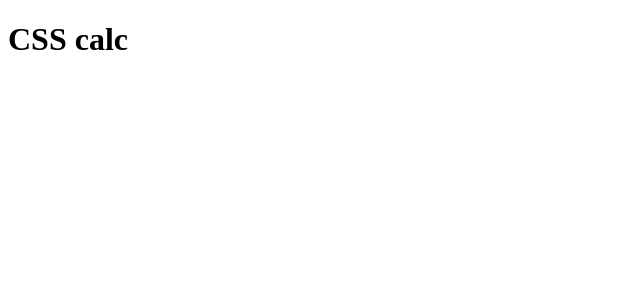
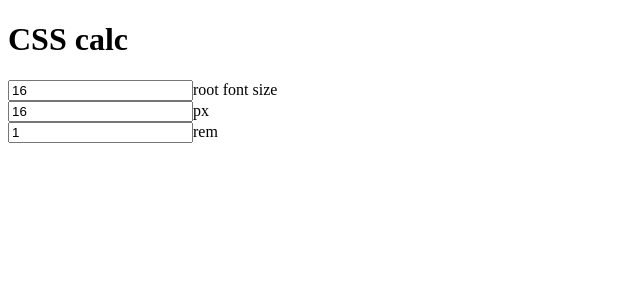
Before and after one commit to malcodeman/css-calc, a React (Vite) app: page / in a window 1280 px wide. Shown: the top 300 px of the page, without its empty margins (0-640 px from the left). Built offline with nearby package versions, Linux system fonts and the light colour scheme.

Commit message:
Adds px/rem conversion

```diff
--- a/src/App.js
+++ b/src/App.js
@@ -1,7 +1,45 @@
 import React from "react";
 
 function App() {
-  return <h1>CSS calc</h1>;
+  const [rootFontSize, setRootFontSize] = React.useState("16");
+  const [px, setPx] = React.useState("16");
+  const [rem, setRem] = React.useState("1");
+
+  function handlePxOnChange(e) {
+    const value = e.target.value;
+
+    setPx(value);
+    setRem(value / Number(rootFontSize));
+  }
+
+  function handleRemOnChange(e) {
+    const value = e.target.value;
+
+    setRem(value);
+    setPx(value * Number(rootFontSize));
+  }
+
+  return (
+    <div>
+      <h1>CSS calc</h1>
+      <div>
+        <input
+          type="text"
+          value={rootFontSize}
+          onChange={(e) => setRootFontSize(e.target.value)}
+        />
+        <span>root font size</span>
+      </div>
+      <div>
+        <input type="text" value={px} onChange={handlePxOnChange} />
+        <span>px</span>
+      </div>
+      <div>
+        <input type="text" value={rem} onChange={handleRemOnChange} />
+        <span>rem</span>
+      </div>
+    </div>
+  );
 }
 
 export default App;
```
